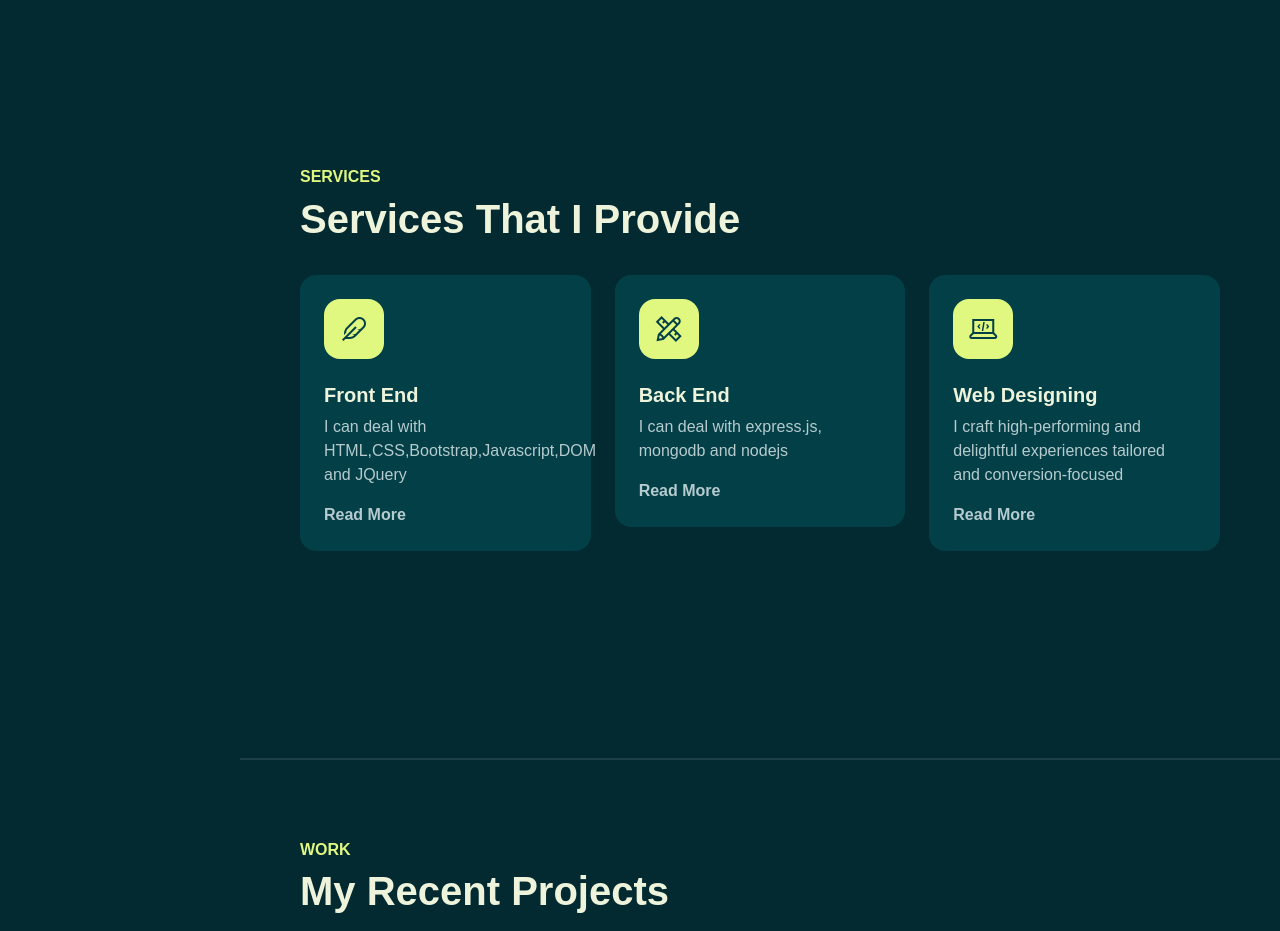
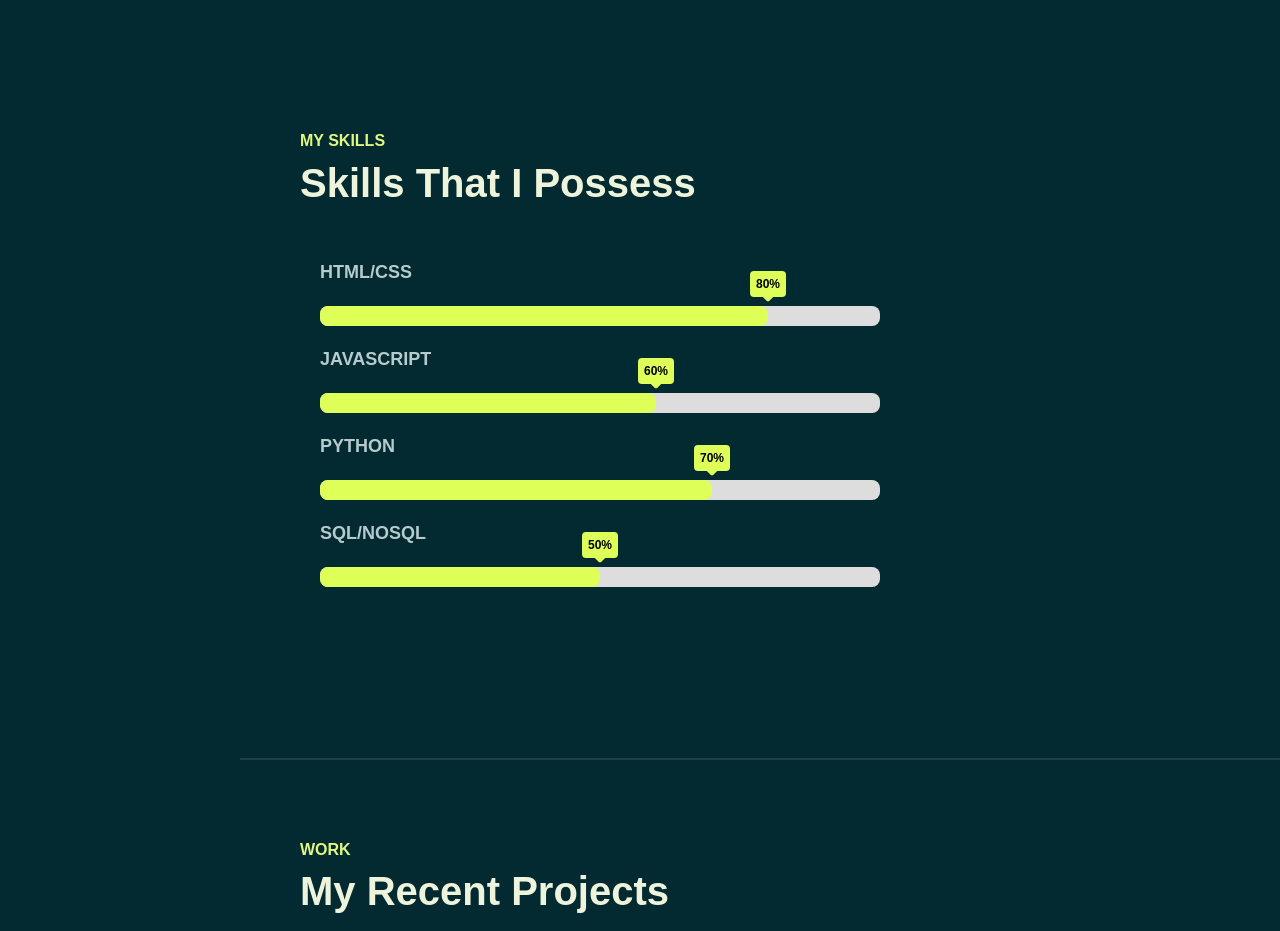
Before and after one commit to anishjoshi1999/portfolio-website, a plain HTML site: page index.html in a window 1280 px wide. Shown: the part 840-1771 px from the top of the page. Drawn offline with nearby package versions, Linux system fonts and the light colour scheme; a web font is replaced by a local one.

Commit message:
skill bar added

```diff
--- a/assets/css/style.css
+++ b/assets/css/style.css
@@ -17,7 +17,12 @@ body {
     font-family: var(--font-base), sans-serif;
 }
 
-h1,h2,h3,h4,h5,h6 {
+h1,
+h2,
+h3,
+h4,
+h5,
+h6 {
     color: var(--color-heading);
     font-weight: 700;
 }
@@ -52,7 +57,7 @@ img {
     justify-content: center;
     padding-top: 80px;
     padding-bottom: 80px;
-    border-bottom: 2px solid rgba(255,255,255, 0.1);
+    border-bottom: 2px solid rgba(255, 255, 255, 0.1);
 }
 
 .shadow-effect {
@@ -185,9 +190,7 @@ img {
 }
 
 /* SOCIAL ICONS */
-.social-icons {
-
-}
+.social-icons {}
 
 .social-icons a {
     width: 40px;
@@ -199,3 +202,57 @@ img {
     border-radius: 100px;
     font-size: 24px;
 }
+
+.skills {
+    width: 100%;
+    max-width: 600px;
+    padding: 0 20px;
+}
+
+.skill-name {
+    font-size: 18px;
+    font-weight: 700;
+    text-transform: uppercase;
+    margin: 20px 0;
+}
+
+.skill-bar {
+    height: 20px;
+    background: #ddd;
+    border-radius: 8px;
+}
+
+.skill-per {
+    height: 20px;
+    background-color: var(--color-brand2);
+    border-radius: 8px;
+    width: 0;
+    position: relative;
+    transition: 1s linear;
+}
+
+.skill-per::before {
+    content: attr(per);
+    position: absolute;
+    padding: 4px 6px;
+    background-color: var(--color-brand2);
+    color: black;
+    font-weight: 600;
+    font-size: 12px;
+    border-radius: 4px;
+    top: -35px;
+    right: 0;
+    transform: translateX(50%);
+}
+
+.skill-per::after {
+    content: "";
+    position: absolute;
+    width: 10px;
+    height: 10px;
+    background-color: var(--color-brand2);
+    top: -16px;
+    right: 0;
+    transform: translateX(50%) rotate(45deg);
+    border-radius: 2px;
+}
--- /dev/null
+++ b/assets/js/index.js
@@ -0,0 +1,17 @@
+$(".skill-per").each(function () {
+    var $this = $(this);
+    var per = $this.attr("per");
+    $this.css("width", per + "%");
+    $({ animatedValue: 0 }).animate(
+        { animatedValue: per },
+        {
+            duration: 1000,
+            step: function () {
+                $this.attr("per", Math.floor(this.animatedValue) + "%");
+            },
+            complete: function () {
+                $this.attr("per", Math.floor(this.animatedValue) + "%");
+            }
+        }
+    );
+});
--- a/index.html
+++ b/index.html
@@ -81,49 +81,38 @@
 
                 <div class="row pb-4" data-aos="fade-up">
                     <div class="col-lg-8">
-                        <h6 class="text-brand">SERVICES</h6>
-                        <h1>Services That I Provide</h1>
+                        <h6 class="text-brand">MY SKILLS</h6>
+                        <h1>Skills That I Possess </h1>
                     </div>
                 </div>
-
-                <div class="row gy-4">
-
-                    <div class="col-md-4" data-aos="fade-up">
-                        <div class="service p-4 bg-base rounded-4 shadow-effect">
-                            <div class="iconbox rounded-4">
-                                <i class="las la-feather"></i>
+                <div class="skills">
+                    <div class="skill">
+                        <div class="skill-name">HTML/CSS</div>
+                        <div class="skill-bar">
+                            <div class="skill-per" per="80"></div>
+                        </div>
+                        <div class="skill">
+                            <div class="skill-name">JavaScript</div>
+                            <div class="skill-bar">
+                                <div class="skill-per" per="60"></div>
                             </div>
-                            <h5 class="mt-4 mb-2">Front End</h5>
-                            <p>I can deal with HTML,CSS,Bootstrap,Javascript,DOM and JQuery</p>
-                            <a href="#" class="link-custom">Read More</a>
+                        </div>
+                        <div class="skill">
+                            <div class="skill-name">Python</div>
+                            <div class="skill-bar">
+                                <div class="skill-per" per="70"></div>
+                            </div>
+                        </div>
+                        <div class="skill">
+                            <div class="skill-name">SQL/NoSQL</div>
+                            <div class="skill-bar">
+                                <div class="skill-per" per="50"></div>
+                            </div>
                         </div>
                     </div>
+                </div>
+            </div>
 
-                    <div class="col-md-4" data-aos="fade-up" data-aos-delay="300">
-                        <div class="service p-4 bg-base rounded-4 shadow-effect">
-                            <div class="iconbox rounded-4">
-                                <i class="las la-pencil-ruler"></i>
-                            </div>
-                            <h5 class="mt-4 mb-2">Back End</h5>
-                            <p>I can deal with express.js, mongodb and nodejs</p>
-                            <a href="#" class="link-custom">Read More</a>
-                        </div>
-                    </div>
-
-                    <div class="col-md-4" data-aos="fade-up" data-aos-delay="600">
-                        <div class="service p-4 bg-base rounded-4 shadow-effect">
-                            <div class="iconbox rounded-4">
-                                <i class="las la-laptop-code"></i>
-                            </div>
-                            <h5 class="mt-4 mb-2">Web Designing</h5>
-                            <p>I craft high-performing and delightful experiences tailored and conversion-focused</p>
-                            <a href="#" class="link-custom">Read More</a>
-                        </div>
-                    </div>
-
-                </div>
-
-            </div>
         </section>
         <!-- SERVICES -->
 
@@ -340,9 +329,12 @@
 
     </div>
     <!-- //CONTENT WRAPPER -->
+    <script src="https://ajax.googleapis.com/ajax/libs/jquery/3.6.0/jquery.min.js"></script>
     <script src="./assets/js/bootstrap.bundle.min.js"></script>
     <script src="./assets/js/aos.js"></script>
     <script src="./assets/js/main.js"></script>
+    <script src="./assets/js/index.js"></script>
+
 </body>
 
 </html>
```
